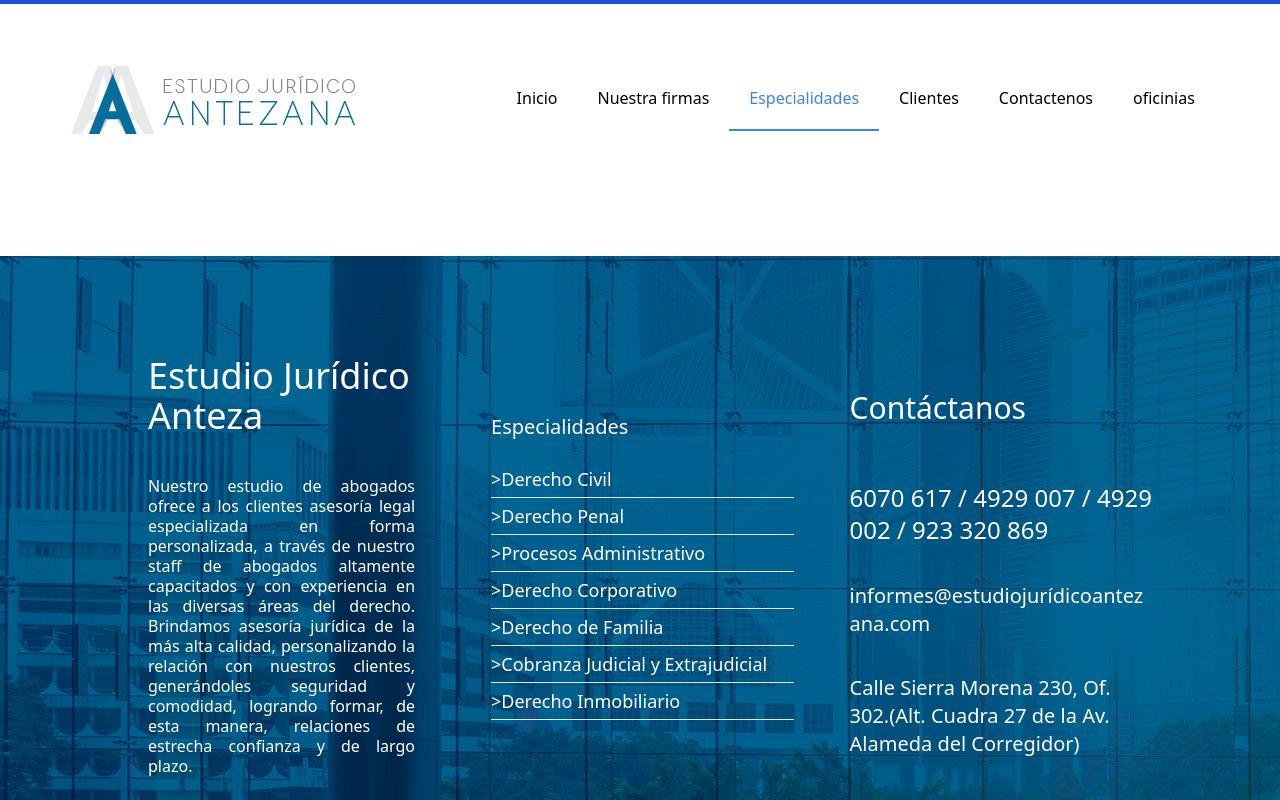
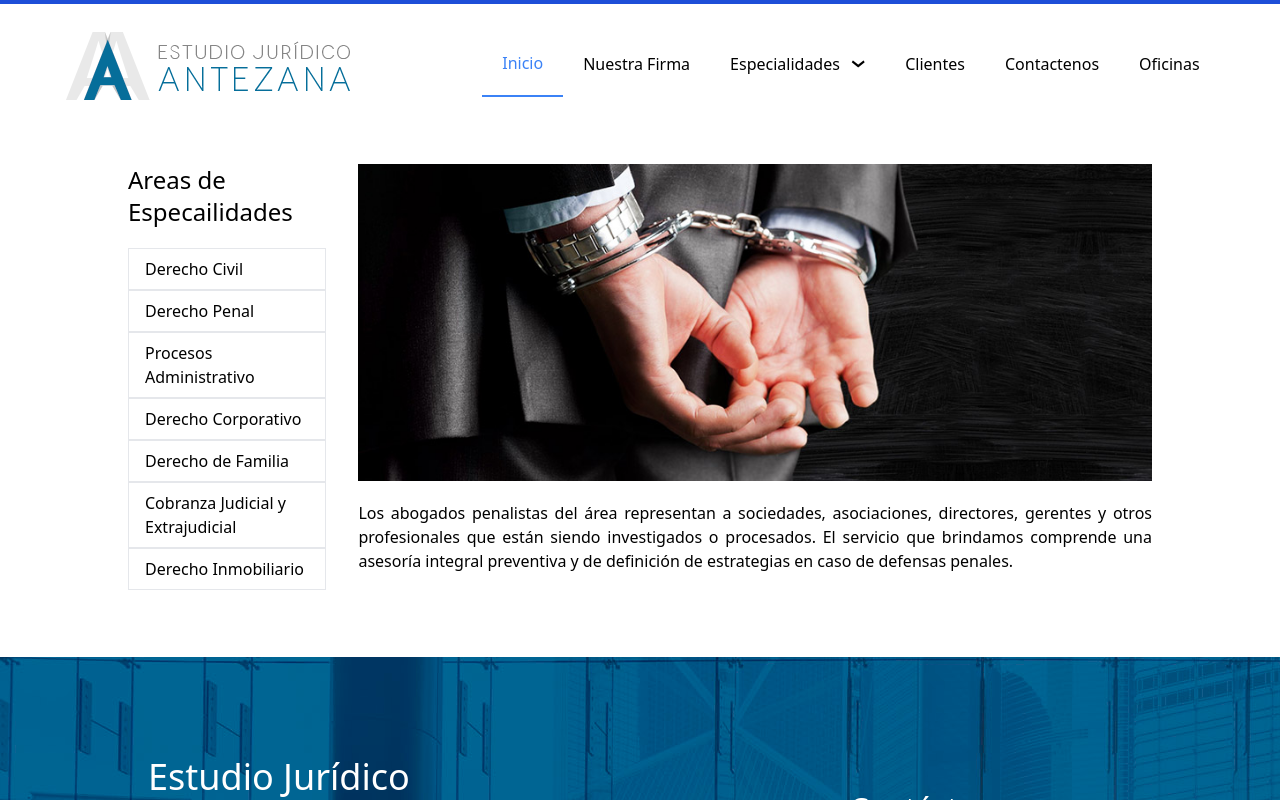
Before and after one commit to H-aythan/landing-page, a React (Create React App) app: page /Especialidades in a window 1280 px wide. Shown: the top 800 px of the page. Built offline with nearby package versions, Linux system fonts and the light colour scheme.

Commit message:
addPagesEspecialidades

```diff
--- a/public/index.html
+++ b/public/index.html
@@ -14,7 +14,7 @@
       manifest.json provides metadata used when your web app is installed on a
       user's mobile device or desktop. See https://developers.google.com/web/fundamentals/web-app-manifest/
     -->
-    <link rel="manifest" href="%PUBLIC_URL%/manifest.json" />
+    <!-- <link rel="manifest" href="%PUBLIC_URL%/manifest.json" /> -->
     <!--
       Notice the use of %PUBLIC_URL% in the tags above.
       It will be replaced with the URL of the `public` folder during the build.
--- a/src/App.js
+++ b/src/App.js
@@ -1,18 +1,23 @@
 import Foot from './footer/Footer'
 import Header from './header/Header';
-import {Route,BrowserRouter as Router,}from 'react-router-dom'
+import {Route,BrowserRouter as Router}from 'react-router-dom'
 import HomePage from './pages/homePage/HomePage';
 import firmaPage from './pages/firmaPage/firmaPage';
+import {useState } from 'react';
+import EspecialidadPage from './pages/EspecialidadesPage/EspecialidadPage';
 
 function App() {
+
+  const [namePage,setNamePage]=useState("");
+
   return (
     <Router>
-      <div className="">
-        <Header/>
-          <Route exact path="/inicio" component={HomePage}/>
-          <Route exact path="/Nuestra firmas" component={firmaPage}/>
-        <Foot/>
-      </div>
+      <Header setNamePage={setNamePage}/>
+      <Route exact path="/" component={HomePage}/>
+      <Route exact path="/Nuestra Firma" component={firmaPage}/>
+      <Route path={`/Especialidades`} component={()=><EspecialidadPage namePage={namePage} setNamePage={setNamePage}/>}/>
+      <Foot/>
+
     </Router>
   );
 }
--- a/src/header/Header.js
+++ b/src/header/Header.js
@@ -1,27 +1,30 @@
-import React, { useState } from 'react'
-import {NavLink} from 'react-router-dom';
+import React, { useState} from 'react'
+import {NavLink,} from 'react-router-dom';
 import logo from '../img/Estudio_Juridico_Antezana_logo_2.png'
-let option=["Inicio","Nuestra firmas","Especialidades","Clientes","Contactenos","oficinias"]
-const Header = () => {
+import OptionNav from './headerComponents/OptionNav';
+const optionNav=["","Nuestra Firma","Especialidades","Clientes","Contactenos","Oficinas"];
+
+const Header = ({setNamePage}) => {
     const [show,setShow]=useState(false);
+    const [selected,setSelected]=useState("")
 
     return (
-        <header className="z-10 mb-10 border-t-4 w-screen sticky top-0 bg-white md:h-48 border-blue-700 flex flex-wrap justify-around items-center">
-            <div className="flex items-center justify-between w-4/5 md:max-w-max ">
-                <a href="https://" ><img src={logo}  alt="logo.jpg"/></a>
-                <div className="md:hidden border-2 rounded ml-8 py-3 px-3 w-12 h-12 flex justify-center flex-wrap items-center" onClick={()=>setShow(!show)}>
+        <header className="z-10 mb-10 border-t-4 w-screen sticky top-0 bg-white md:h-54 border-blue-700 flex flex-wrap justify-around items-center">
+            <div className="flex items-center justify-between w-4/5 md:max-w-max " >
+                <NavLink to="/Especialidades" ><img src={logo}  alt="logo.jpg"/></NavLink>
+                <div className="md:hidden border-2 rounded ml-8 py-3 px-3 w-12 h-12 flex justify-center flex-wrap items-center"  onClick={()=>setShow(!show) }>
                     <div className="w-6 h-1 bg-black"></div>
                     <div className="w-6 h-1 bg-black"></div>
                     <div className="w-6 h-1 bg-black"></div>
                 </div>
             </div>
 
-            <ul className={`md:flex items-center w-4/5 md:w-max ${!show&&"hidden"}`}>
-               {option.map((item,i)=>{
-                   return <li  key={i} className="py-2 border-b-2 md:border-0" onClick={()=>setShow(!show)}>
-                        <NavLink activeClassName="md:border-b-2 md:border-blue-500 md:text-blue-500" className={`px-5 py-2 md:py-5  cursor-pointer `} to={`/${item}`}>{item}</NavLink>
-                       </li>
-               })}
+            <ul className={`md:flex items-center w-4/5 md:w-max ${!show&&"hidden"}`} >
+             {optionNav.map(item=>{
+                    return<OptionNav key={item} name={item} setNamePage={setNamePage}
+                    setShowMenu={setShow} setSelected={setSelected} selected={selected}
+                    />
+            })}
             </ul>
         </header>
     )
--- /dev/null
+++ b/src/header/headerComponents/OptionNav.js
@@ -0,0 +1,69 @@
+import {useState} from 'react'
+import {NavLink} from 'react-router-dom';
+const especialiadad=["Derecho Civil",
+        "Derecho Penal",
+        "Procesos Administrativo",
+        "Derecho Corporativo",
+        "Derecho de Familia",
+        "Cobranza Judicial y Extrajudicial",
+        "Derecho Inmobiliario"
+    ]
+const OptionNav = ({name,setNamePage,setShowMenu,setSelected,selected}) => {
+    const [show,setShow]=useState(false);
+
+    const acciones=(item)=>{
+        setNamePage(item);
+        setShowMenu(false);
+        setSelected("Especialidades");
+        setShow(false);
+
+    }
+    const acciones2=(e)=>{
+        name!=="Especialidades"&&setShowMenu(false)
+        name==="Especialidades"&&e.preventDefault()
+        setSelected(name)
+        setShow(!show);//cierra y abre el menu desplegable
+    }
+    return (
+        <li   className="relative py-2 border-b-2 md:border-0"
+
+            >
+            <NavLink exact
+                className={`px-5 py-2 md:py-5 flex items-center cursor-pointer
+                    ${selected===name&&"md:border-b-2 md:border-blue-500 md:text-blue-500"}
+                `}
+                to={`/${name}`}
+                onClick={(e)=>acciones2(e,name)}
+
+                >
+                    <div className="flex items-center w-full" >
+                        {name===""?"Inicio":name}
+                        {name==="Especialidades"&&<div className="ml-4 transform rotate-90 text-3xl ">
+                            &#8250;
+                        </div>}
+                    </div>
+            </NavLink>
+
+                {/* menu deplegable */}
+                {name==="Especialidades"&&(<ul className={` ${show===false&&"hidden"} text-sm text-black w-full
+                md:w-80 md:absolute bg-white top-16 right-0 flex flex-col flex-wrap `}
+
+                >
+                {especialiadad.map((item,i)=>{
+                    return <li key={i} className="hover:bg-blue-600 hover:text-white flex"
+                        onClick={()=>acciones(item)}
+                        onMouseEnter={()=>setShow(true)}
+                        onMouseOut={()=>setShow(false)}
+                        >
+                            <NavLink to={`/Especialidades/${item}`} className="w-full py-2 pl-5">
+                                {item}
+                            </NavLink>
+                    </li>
+                })}
+                </ul>)}
+        </li>
+
+    )
+}
+
+export default OptionNav
--- /dev/null
+++ b/src/pages/EspecialidadesPage/EspecialidadPage.js
@@ -0,0 +1,41 @@
+import React from 'react'
+import { NavLink} from 'react-router-dom'
+import img from '../../img/antezana-serv-2.jpg'
+const especialiadad=["Derecho Civil",
+        "Derecho Penal",
+        "Procesos Administrativo",
+        "Derecho Corporativo",
+        "Derecho de Familia",
+        "Cobranza Judicial y Extrajudicial",
+        "Derecho Inmobiliario"
+    ]
+const EspecialidadPage = ({namePage,setNamePage}) => {
+
+    return (
+        <div className=" flex px-10 xl:px-32 gap-x-8 flex-col xl:flex-row ">
+            <div className="xl:w-1/5 h-4/5 ">
+                <h1 className="text-2xl mb-5">Areas de Especailidades</h1>
+                <ul className="flex flex-col">
+                    {especialiadad.map(item=>{
+                        return <NavLink key={item} to={`/Especialidades/`+namePage} className={`border py-2 pl-4 hover:bg-blue-700 hover:text-white ${namePage===item&&"bg-blue-700 text-white"}`}
+                            onClick={()=>setNamePage(item)}
+                        >
+                            {item}
+                            </NavLink>
+                    })}
+
+                </ul>
+            </div>
+
+            <div className="xl:w-4/5 pb-5 ">
+                <img src={img} alt="" width="100%"/>
+                <div className="text-justify mt-5">
+                    <h1 className="text-4xl text-blue-700 mb-2">{namePage}</h1>
+                    <p>Los abogados penalistas del área representan a sociedades, asociaciones, directores, gerentes y otros profesionales que están siendo investigados o procesados. El servicio que brindamos comprende una asesoría integral preventiva y de definición de estrategias en caso de defensas penales.</p>
+                </div>
+            </div>
+        </div>
+    )
+}
+
+export default EspecialidadPage;
--- a/src/pages/homePage/components/Carrousel.js
+++ b/src/pages/homePage/components/Carrousel.js
@@ -38,7 +38,7 @@ const Carrousel = () => {
                     {`>`}
                 </button>
                 <div className="absolute bottom-8 flex gap-x-1">{imgs.map((item,i)=>{
-                    return <div className="w-5 h-5 bg-gray-200 rounded-full" onClick={()=>setImgIndex(i)}></div>
+                    return <div className="w-5 h-5 bg-gray-600 rounded-full cursor-pointer border-4" key={i} onClick={()=>setImgIndex(i)}></div>
                 })}</div>
             </div>
         </div>
--- a/tailwind.config.js
+++ b/tailwind.config.js
@@ -5,7 +5,10 @@ module.exports = {
     extend: {},
   },
   variants: {
-    extend: {},
+    extend: {
+      border:["hover"],
+      padding:["hover"],
+    },
   },
   plugins: [],
 }
```
